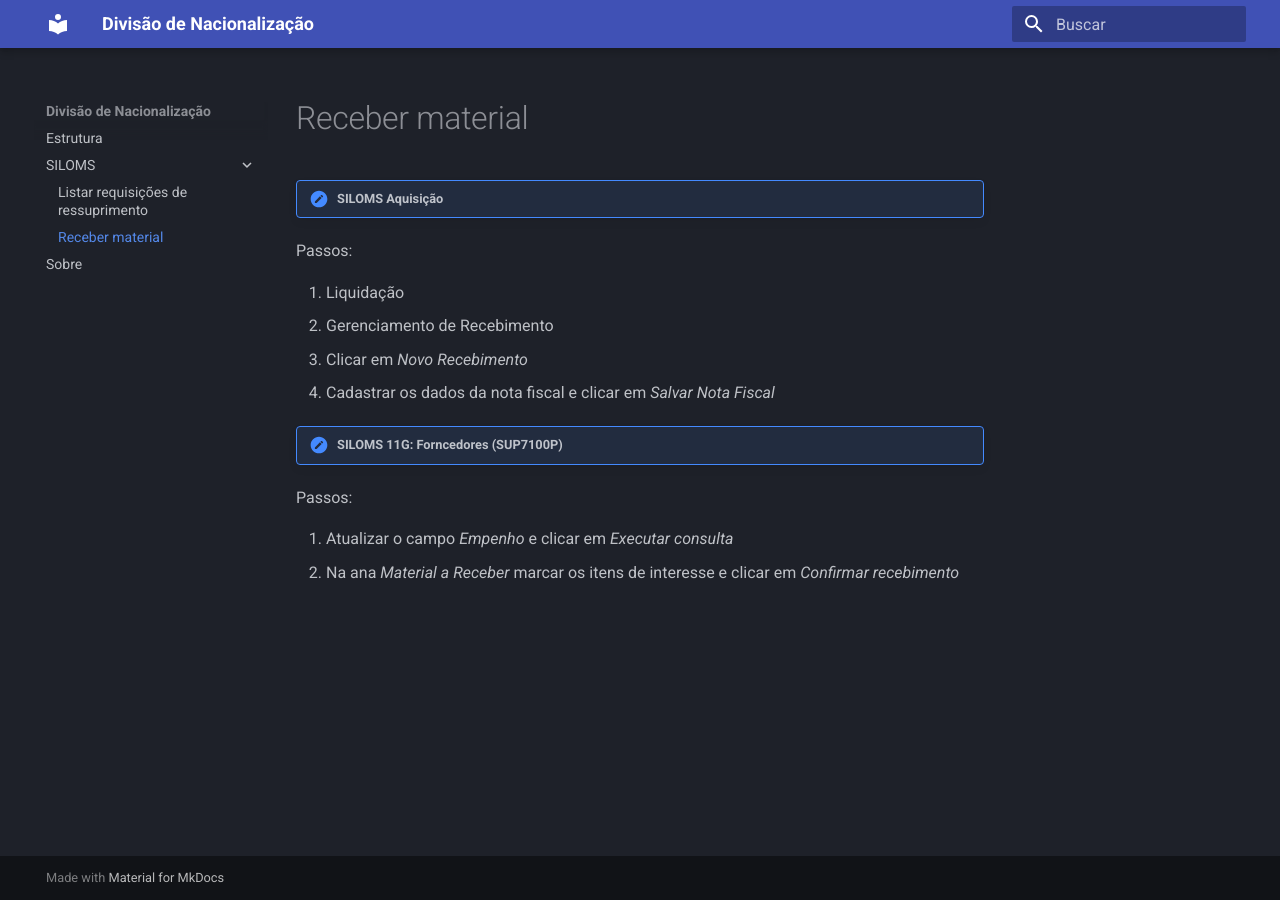
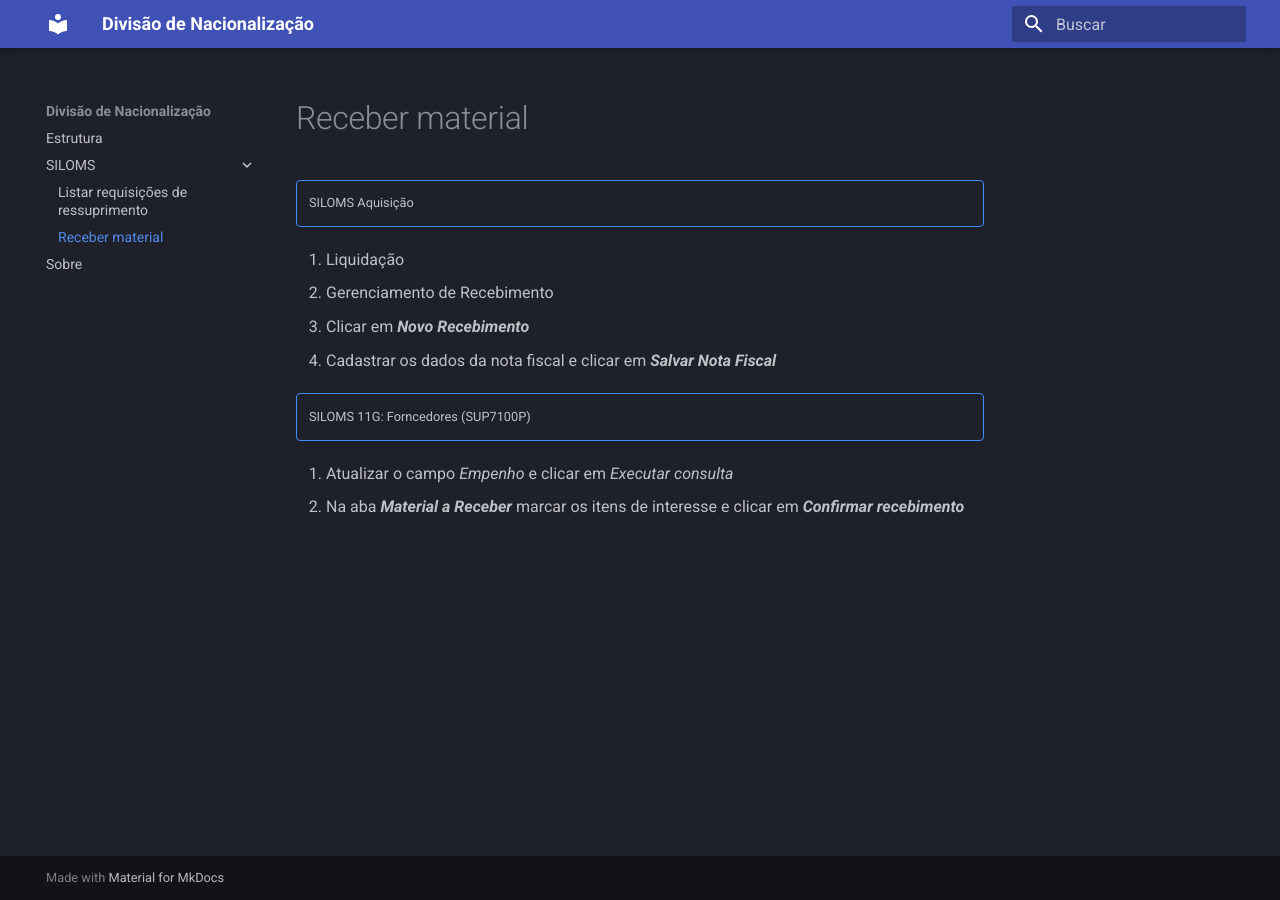
Before and after one commit to nacionalizacao/nacionalizacao.github.io, an MkDocs documentation site: the page built from docs/siloms/receber material.md, in a window 1280 px wide. Built offline with MkDocs 1.6.1 and Material for MkDocs 9.7.7, drawn with Linux system fonts in a browser that asks for light colours.

Commit message:
revisão

```diff
--- a/docs/siloms/receber material.md
+++ b/docs/siloms/receber material.md
@@ -1,15 +1,13 @@
-!!! note "SILOMS Aquisição"
-
-Passos:
+!!! note ""
+    SILOMS Aquisição
 
 1. Liquidação
 2. Gerenciamento de Recebimento
-3. Clicar em _Novo Recebimento_
-4. Cadastrar os dados da nota fiscal e clicar em _Salvar Nota Fiscal_
+3. Clicar em **_Novo Recebimento_**
+4. Cadastrar os dados da nota fiscal e clicar em **_Salvar Nota Fiscal_**
 
-!!! note "SILOMS 11G: Forncedores (SUP7100P)"
-
-Passos:
+!!! note ""
+    SILOMS 11G: Forncedores (SUP7100P)
 
 1. Atualizar o campo _Empenho_ e clicar em _Executar consulta_
-2. Na ana _Material a Receber_ marcar os itens de interesse e clicar em _Confirmar recebimento_
+2. Na aba **_Material a Receber_** marcar os itens de interesse e clicar em **_Confirmar recebimento_**
```
Also changed, not shown: docs/index.md (+1 -1 lines), docs/siloms/listar requisicao ressuprimento.md (+8 -7 lines).
